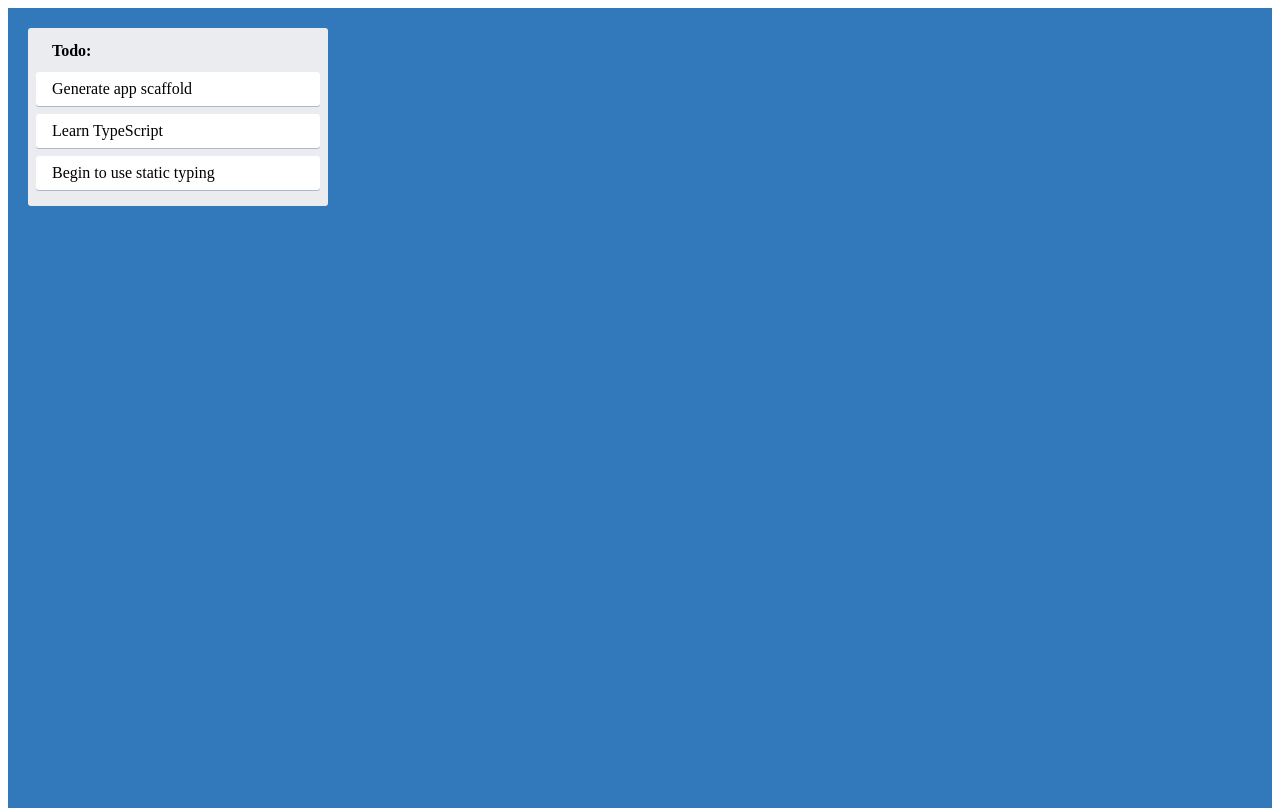
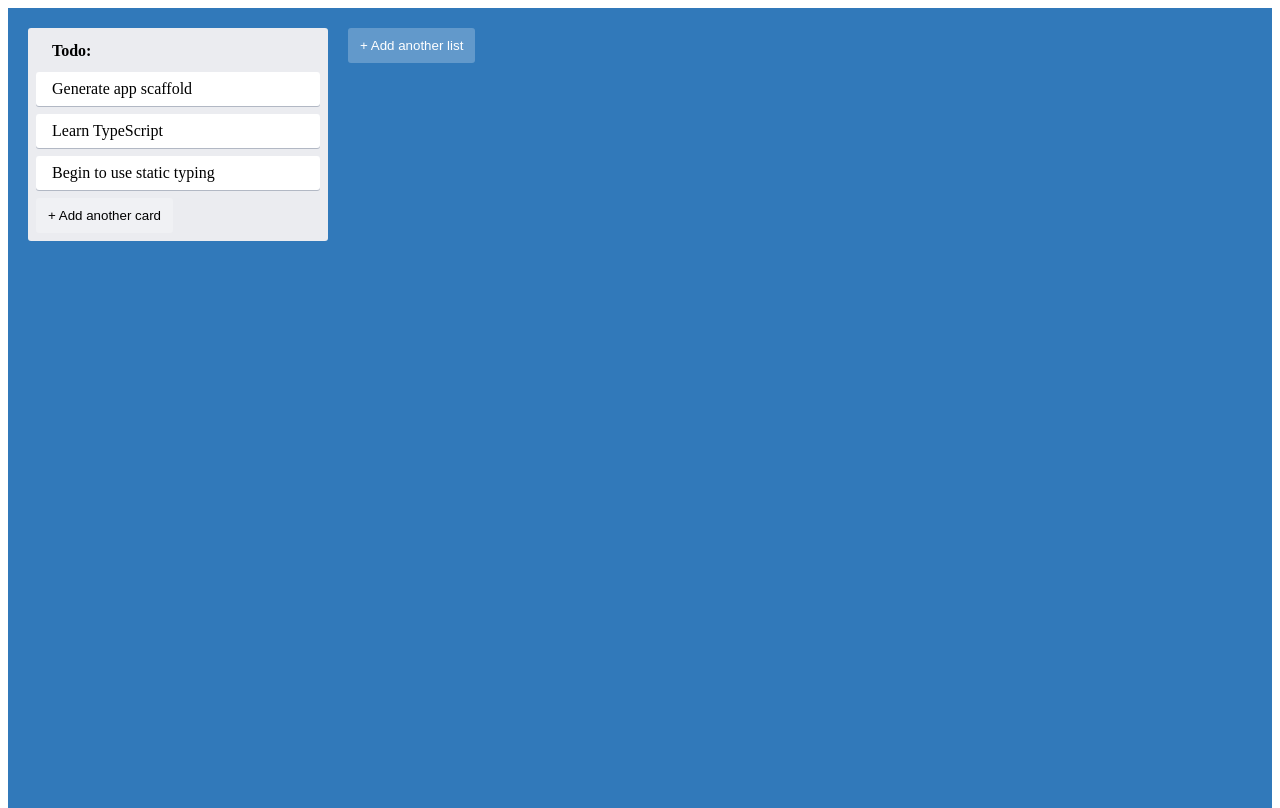
Before and after one commit to filipef9/trelo-clone, a React (Create React App) app: page / in a window 1280 px wide. Built offline with nearby package versions, Linux system fonts and the light colour scheme.

Commit message:
:sparkles: buttons to add another card and another list

```diff
--- /dev/null
+++ b/src/AddNewItem.tsx
@@ -0,0 +1,24 @@
+import { useState } from "react"
+import { AddItemButton } from "./styles"
+
+type AddNewItemProps = {
+  onAdd(text: string): void
+  toggleButtonText: string
+  dark?: boolean
+}
+
+export const AddNewItem = (props: AddNewItemProps) => {
+  const [showForm, setShowForm] = useState<boolean>(false)
+  const { onAdd, toggleButtonText, dark } = props
+
+  if (showForm) {
+    // We show item creation form here
+  }
+
+  return (
+    <AddItemButton
+      dark={dark}
+      onClick={() => setShowForm(true)}
+    >{toggleButtonText}</AddItemButton>
+  )
+}
--- a/src/App.tsx
+++ b/src/App.tsx
@@ -1,3 +1,4 @@
+import { AddNewItem } from './AddNewItem';
 import { Column } from './Column';
 import { AppContainer, ColumnContainer } from './styles';
 
@@ -5,6 +6,10 @@ export const App = () => {
   return (
     <AppContainer>
       <Column text="Todo:" />
+      <AddNewItem
+        toggleButtonText="+ Add another list"
+        onAdd={console.log}
+      />
     </AppContainer>
   )
 }
--- a/src/Column.tsx
+++ b/src/Column.tsx
@@ -1,3 +1,4 @@
+import { AddNewItem } from "./AddNewItem"
 import { Card } from "./Card"
 import { ColumnContainer, ColumnTitle } from "./styles"
 
@@ -12,6 +13,11 @@ export const Column = ({ text }: ColumnProps) => {
       <Card text="Generate app scaffold" />
       <Card text="Learn TypeScript" />
       <Card text="Begin to use static typing" />
+      <AddNewItem
+        toggleButtonText="+ Add another card"
+        onAdd={console.log}
+        dark
+      />
     </ColumnContainer>
   )
 }
```
